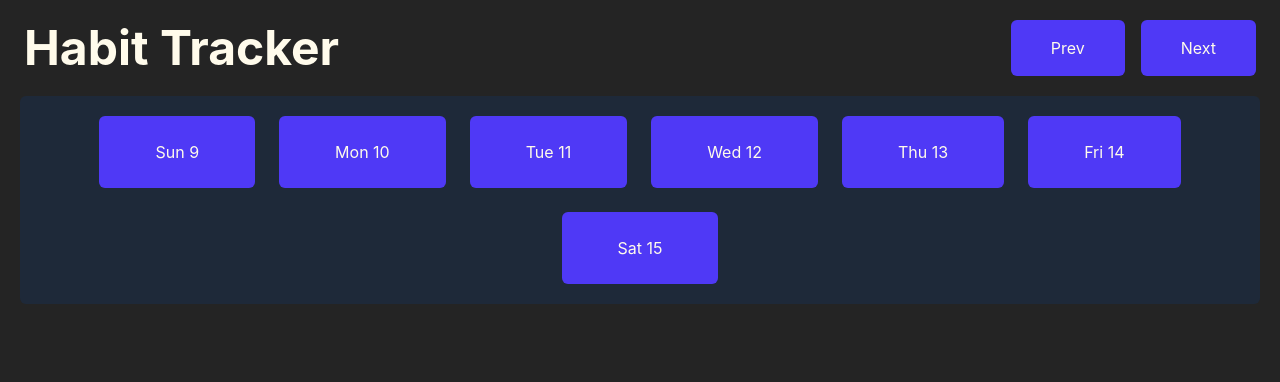
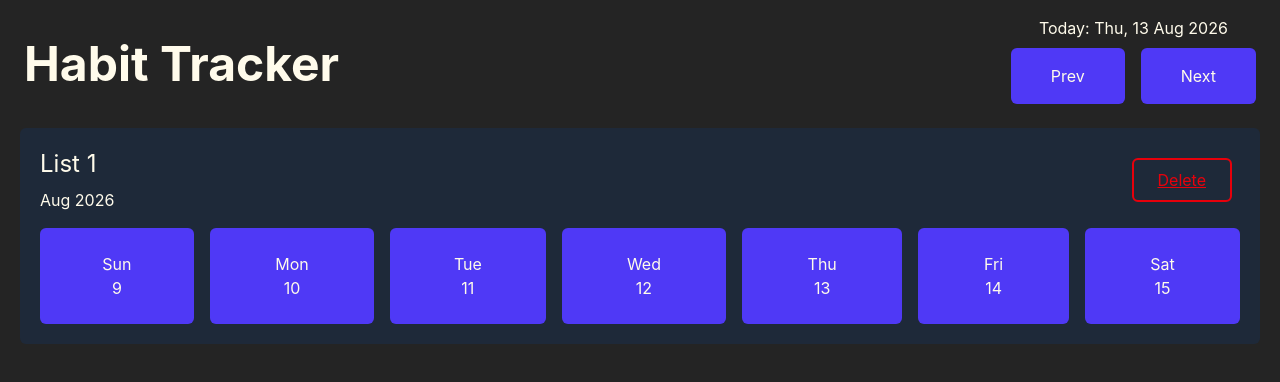
Before and after one commit to razeequtama/Capstone-Habit-Tracker, a React (Vite) app: page / in a window 1280 px wide. Shown: the top 382 px of the page. Built offline with nearby package versions, Linux system fonts and the light colour scheme.

Commit message:
Add: Date useContext

```diff
--- a/src/components/Button.tsx
+++ b/src/components/Button.tsx
@@ -1,14 +1,15 @@
-import type { ReactNode } from "react"
+import type { ReactNode, MouseEventHandler } from "react"
 
 type ButtonVariants = "primary" | "secondary" | "danger"
 
 type ButtonType = {
     children: ReactNode,
     variant?: ButtonVariants,
-    size?: string
+    size?: string,
+    onClick?: MouseEventHandler<HTMLButtonElement>
 }
 
-export default function Button({children, variant = "primary", size = "small"}: ButtonType)
+export default function Button({children, variant = "primary", size = "small", onClick}: ButtonType)
 {
 
     let variantSelection = "";
@@ -43,8 +44,9 @@ export default function Button({children, variant = "primary", size = "small"}:
             break;
     }
 
+
     return(
-        <button className={`mx-2 my-2 transition-all ${variantSelection} ${sizeSelection} cursor-pointer`}>
+        <button onClick={onClick} className={`mx-2 my-2 transition-all ${variantSelection} ${sizeSelection} cursor-pointer`}>
             {children}
         </button>
     )
--- a/src/components/HabitList.tsx
+++ b/src/components/HabitList.tsx
@@ -1,15 +1,23 @@
 import Button from "./Button";
+import { useContext } from "react";
+import { DateContext } from "../context/DateContext";
 
 export default function HabitList()
 {
-    // date as Date()'s function basis
-    let date = new Date();
+
+    const context = useContext(DateContext);
+
+    if (!context) {
+        return null;
+    }
+
+    let {dateData} = context;
 
     // Current day as numbers, 0 - 6 = Sunday = Saturday
-    let currentDayNum: number = date.getDay();
+    let currentDayNum: number = dateData.getDay();
 
     // Current date
-    let currentDateNum: number = date.getDate();
+    let currentDateNum: number = dateData.getDate();
 
     // Start of week date = current date - current day number
     let startOfWeekDate: number = currentDateNum - currentDayNum;
@@ -24,13 +32,21 @@ export default function HabitList()
         "Sat"
     ];
 
-    function createDay(dateNum: number, dayNum: number)
-    {
-        return <Button>{days[dayNum]} {dateNum}</Button>
-    }
+    const months: string[] = [
+        "Jan", "Feb", "Mar", "Apr", "May", "Jun",
+        "Jul", "Aug", "Sep", "Oct", "Nov", "Dec"
+    ];
 
     return (
-        <div className="bg-gray-800 mx-5 px-3 py-3 rounded-md flex gap-2 justify-between md:flex-wrap md:justify-center sm:flex-wrap sm:justify-center">
+        <div className="bg-gray-800 mx-5 px-3 py-3 rounded-md flex-col gap-2 justify-between md:flex-wrap md:justify-center sm:flex-wrap sm:justify-center">
+            <div className="flex justify-between items-center px-2">
+                <div className="flex flex-col gap-2 py-2">
+                    <p className="text-amber-50 text-2xl">List 1</p>
+                    <p className="text-amber-50 text-1xl">{months[dateData.getMonth()]} {dateData.getFullYear()}</p>
+                </div>
+                <Button variant="danger">Delete</Button>
+            </div>
+            <div className="flex justify-between">
                 {days.map((dayName, index) => {
                     const thisDateNum = startOfWeekDate + index;
 
@@ -41,5 +57,6 @@ export default function HabitList()
                     );
                 })}
             </div>
+        </div>
     );
 }
--- a/src/components/Heading.tsx
+++ b/src/components/Heading.tsx
@@ -1,14 +1,61 @@
 import Title from "./Title"
 import Button from "./Button"
+import { DateContext } from "../context/DateContext"
+import { useContext, useState } from "react"
 
 export default function Heading()
 {
+  const context = useContext(DateContext);
+
+  if (!context) {
+    return null;
+  }
+
+  let {dateData, setDateData} = context;
+
+  let days: string[] = [
+    "Sun",
+    "Mon",
+    "Tue",
+    "Wed",
+    "Thu",
+    "Fri",
+    "Sat"
+  ];
+
+  const months: string[] = [
+    "Jan", "Feb", "Mar", "Apr", "May", "Jun",
+    "Jul", "Aug", "Sep", "Oct", "Nov", "Dec"
+  ];
+
+  const [today] = useState(new Date());
+
+  const currDayDate = today.getDate();
+  const currDayName = days[today.getDay()];
+  const currMonthName = months[today.getMonth()];
+  const currYear = today.getFullYear();
+
+  const goToPreviousWeek = () => {
+    const newDate = new Date(dateData)
+    newDate.setDate(newDate.getDate() - 7)
+    setDateData(newDate)
+  }
+
+  const goToNextWeek = () => {
+    const newDate = new Date(dateData)
+    newDate.setDate(newDate.getDate() + 7)
+    setDateData(newDate)
+  }
+
   return(
     <div className="flex justify-between items-center">
       <Title text="Habit Tracker"/>
-      <div className="mx-4 md:flex">
-        <Button size="medium">Prev</Button>
-        <Button size="medium">Next</Button>
+      <div className="flex flex-col justify-center items-center py-4">
+        <p className="text-amber-50">Today: {currDayName}, {currDayDate} {currMonthName} {currYear}</p>
+        <div className="mx-4 md:flex">
+          <Button onClick={goToPreviousWeek} size="medium">Prev</Button>
+          <Button onClick={goToNextWeek} size="medium">Next</Button>
+        </div>
       </div>
 
     </div>
--- /dev/null
+++ b/src/context/DateContext.tsx
@@ -0,0 +1,207 @@
+import {createContext, useState, type ReactNode} from "react";
+
+
+// ============================================================
+// 1. DESCRIBE WHAT OUR CONTEXT WILL CONTAIN
+// ============================================================
+//
+// Our context will contain an object that looks like this:
+//
+// {
+//     dateData: Date,
+//     setDateData: some function
+// }
+//
+// So we create a TypeScript type to describe that object.
+//
+
+export type DateContextType = {
+
+    // dateData will contain a JavaScript Date object.
+    //
+    // Example:
+    // new Date()
+    //
+    dateData: Date;
+
+
+    // setDateData is the function that React gives us
+    // from useState().
+    //
+    // You DON'T need to memorize this:
+    //
+    // React.Dispatch<React.SetStateAction<Date>>
+    //
+    // For now, just read it as:
+    //
+    // "setDateData is a React state setter that changes
+    //  our Date state."
+    //
+    // In other words, it's the TypeScript description
+    // of the function we're going to get from useState().
+    //
+    setDateData: React.Dispatch<React.SetStateAction<Date>>;
+};
+
+
+
+// ============================================================
+// 2. CREATE THE CONTEXT
+// ============================================================
+//
+// In JavaScript you could simply write:
+//
+// createContext(null)
+//
+// But TypeScript needs to know what kind of data this
+// Context is going to contain.
+//
+// So we tell it:
+//
+// createContext<DateContextType | null>(null)
+//
+// This means:
+//
+// "This Context can contain either:
+//
+//     DateContextType
+//
+// OR:
+//
+//     null
+//
+// For now, its initial value is null."
+//
+
+export const DateContext = createContext<DateContextType | null>(null);
+
+
+
+// ============================================================
+// 3. DESCRIBE THE PROVIDER'S PROPS
+// ============================================================
+//
+// Our Provider receives:
+//
+// <DateContextProvider>
+//     <Something />
+// </DateContextProvider>
+//
+// That <Something /> is called "children".
+//
+// ReactNode is TypeScript's way of saying:
+//
+// "children can be basically anything React can render."
+//
+
+type DataContextProviderType = {
+    children?: ReactNode;
+};
+
+
+
+// ============================================================
+// 4. CREATE OUR PROVIDER
+// ============================================================
+
+export function DateContextProvider({children}: DataContextProviderType) {
+
+
+    // ========================================================
+    // 5. CREATE OUR STATE
+    // ========================================================
+    //
+    // useState() gives us TWO things:
+    //
+    //     dateData
+    //     setDateData
+    //
+    // dateData:
+    //     The CURRENT date.
+    //
+    // setDateData:
+    //     A FUNCTION that allows us to CHANGE dateData.
+    //
+    // Because we're starting with new Date(),
+    // TypeScript automatically understands that dateData
+    // is a Date.
+    //
+
+    const [dateData, setDateData] = useState(new Date());
+
+
+    // At this point we basically have:
+    //
+    // dateData
+    //     ↓
+    //     Date object
+    //
+    // setDateData
+    //     ↓
+    //     function that changes dateData
+    //
+
+
+    // ========================================================
+    // 6. PUT BOTH THINGS INTO ONE OBJECT
+    // ========================================================
+    //
+    // We want to send BOTH dateData and setDateData
+    // through our Context.
+    //
+    // So we put them together in an object.
+    //
+    // "data" will look roughly like:
+    //
+    // {
+    //     dateData: new Date(),
+    //     setDateData: [function]
+    // }
+    //
+
+    const data = {dateData, setDateData};
+
+
+    // ========================================================
+    // 7. GIVE THE DATA TO THE CONTEXT
+    // ========================================================
+    //
+    // This is the Provider.
+    //
+    // Any component inside this Provider can use:
+    //
+    //     useContext(DateContext)
+    //
+    // to get access to "data".
+    //
+    // The "value" prop is the important part:
+    //
+    //     value={data}
+    //
+    // We're saying:
+    //
+    // "This is the data I want to make available
+    //  through this Context."
+    //
+
+    return (
+        <DateContext.Provider value={data}>
+
+            {/*
+                "children" represents whatever components
+                we put inside DateContextProvider.
+
+                For example:
+
+                <DateContextProvider>
+                    <MyComponent />
+                </DateContextProvider>
+
+                Here, children = <MyComponent />
+            */}
+
+            {children}
+
+        </DateContext.Provider>
+    );
+}
--- a/src/pages/MainPage.tsx
+++ b/src/pages/MainPage.tsx
@@ -1,11 +1,14 @@
 import Heading from "../components/Heading"
 import HabitList from "../components/HabitList"
+import { DateContextProvider } from "../context/DateContext"
 
 export default function MainPage(){
     return(
         <>
-            <Heading />
-            <HabitList />
+            <DateContextProvider>
+                <Heading />
+                <HabitList />
+            </DateContextProvider>
         </>
     )
 }
```
Lines whose indentation alone changed are shown as unchanged.
